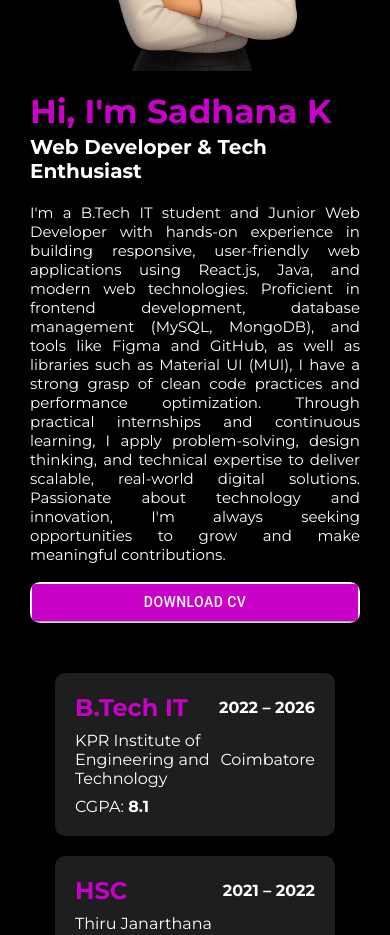
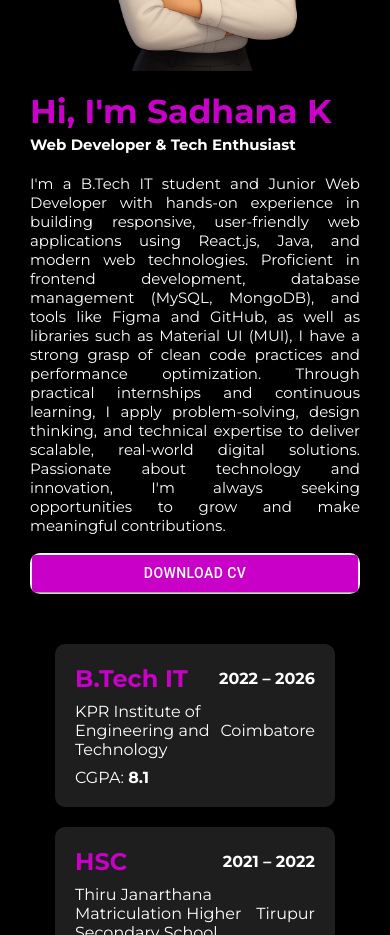
Before and after one commit to SadhanaK266/my-portfolio, a React (Vite) app: page / in a window 390 px wide. Shown: the part 920-1855 px from the top of the page. Built offline with nearby package versions, Linux system fonts and the light colour scheme.

Commit message:
about updated

```diff
--- a/src/components/about/About.scss
+++ b/src/components/about/About.scss
@@ -176,8 +176,8 @@
             }
 
             & h2 {
-                font-size: 20px;
-                width: 80%;
+                font-size: 15px;
+                width: 100%;
                 max-width: 500px;
             }
 
```
